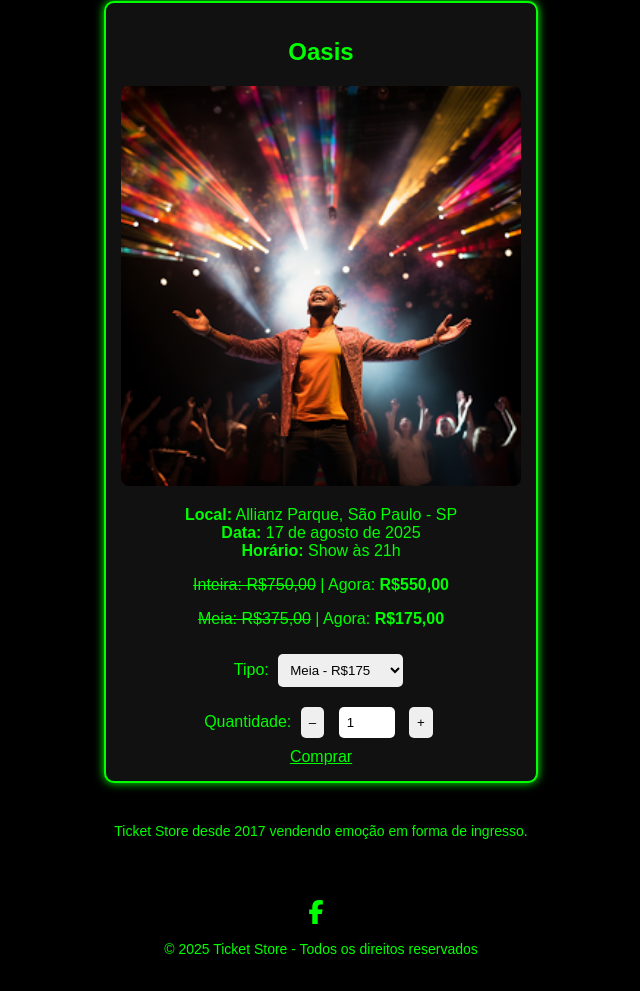
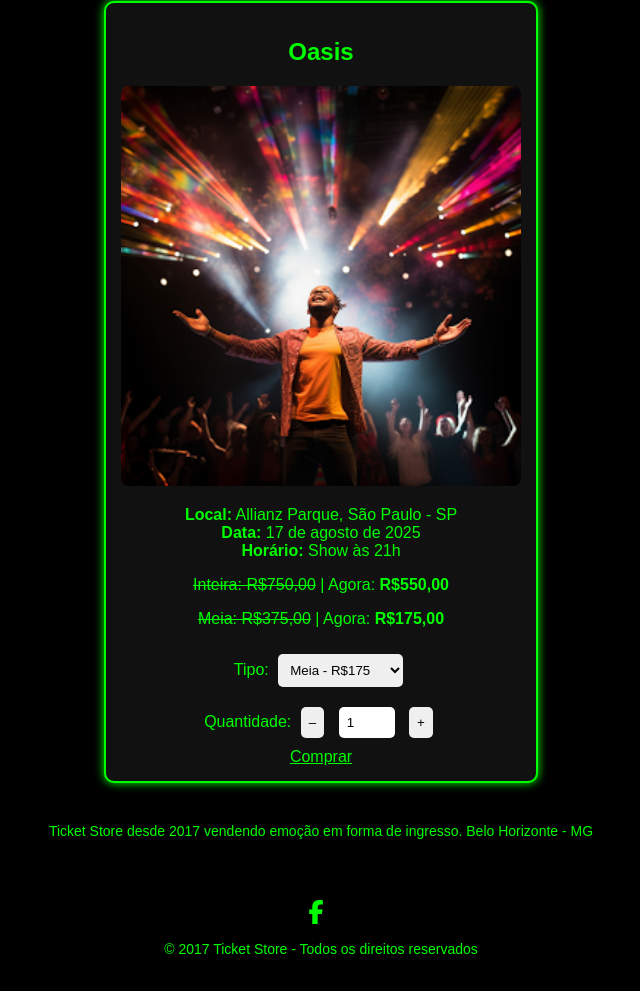
Before and after one commit to ticketstore1/Ticketstore, a plain HTML site: page index.html in a window 1280 px wide. Shown: the part 2270-3261 px from the top of the page, without its empty margins (319-959 px from the left). Drawn offline with Linux system fonts and the light colour scheme; files whose address does not match are found by name.

Commit message:
Add files via upload

```diff
--- a/index.html
+++ b/index.html
@@ -128,7 +128,8 @@
 </div>
 <div class="footer">
         Ticket Store desde 2017 vendendo emoção em forma de ingresso.
-    </div>
+    Belo Horizonte - MG
+</div>
 <a class="whatsapp-support" href="https://wa.me/5511995429697" target="_blank">
 <img alt="WhatsApp" src="https://img.icons8.com/color/48/000000/whatsapp--v1.png"/>
 </a>
@@ -155,7 +156,7 @@ function enviarPedido(evento, id) {
 <a href="https://www.facebook.com/herika.fernandes.2025?mibextid=ZbWKwL" style="color:lime; font-size: 24px; margin-right: 10px;" target="_blank">
 <i class="fab fa-facebook-f"></i>
 </a>
-<p>© 2025 Ticket Store - Todos os direitos reservados</p>
+<p>© 2017 Ticket Store - Todos os direitos reservados</p>
 </div>
 </body>
 </html>
```
